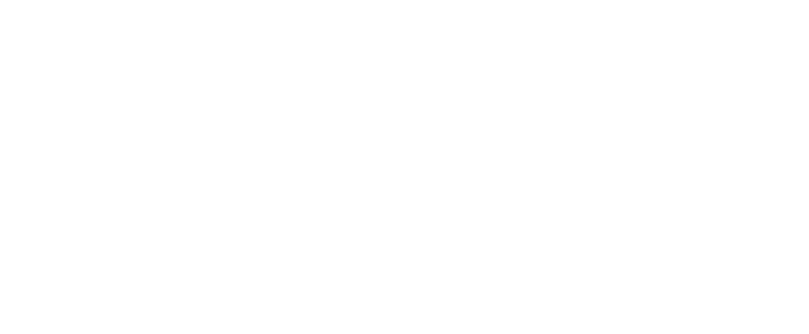
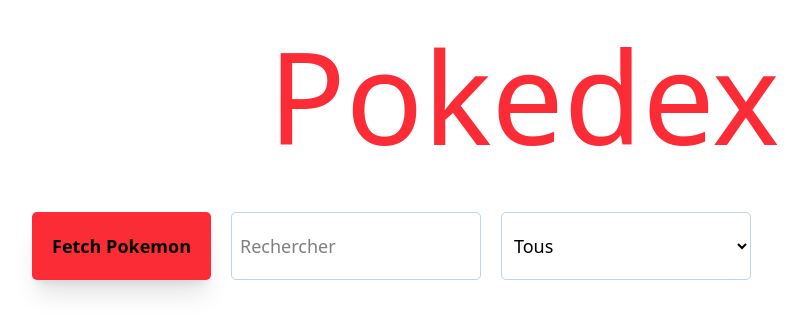
Before and after one commit to nota2k/pokedex-vue, a Vue app: page /pokemon/1 in a window 1280 px wide. Before the commit this address had no page. Shown: the top 334 px of the page, without its empty margins (116-925 px from the left). Built offline with nearby package versions, Linux system fonts and the light colour scheme.

Commit message:
Ajout de la vue Pokémon et mise à jour du routeur, amélioration du style CSS et ajustement des composants pour le Pokédex.

```diff
--- a/src/assets/main.css
+++ b/src/assets/main.css
@@ -23,12 +23,13 @@
   }
 
   .card {
-    background-color: rgba(251, 199, 44, 0.3);
+    /* background-color: var(--color-red-500); */
+    border: 3px solid var(--color-red-500);
     border-radius: 10px;
     padding: 10px;
-    box-shadow: -1px 3px 8px rgba(251, 44, 54, 0.3);
-    width: calc((100% / 7) - 10px);
-    min-width: 200px;
+    /* box-shadow: -1px 3px 8px rgba(251, 44, 54, 0.3); */
+    width: calc((100% / 6) - 10px);
+    min-width: 220px;
     flex-grow: 2;
   }
 }
--- a/src/components/Pokemon/PokemonListItems.vue
+++ b/src/components/Pokemon/PokemonListItems.vue
@@ -48,7 +48,7 @@
 h1 {
   font-size: 1.5em;
   font-weight: 600;
-  font-weight: 500;
+  color: var(--color-red-500)
 }
 
 h2 {
@@ -62,7 +62,7 @@
   border-radius: 5px;
   display: flex;
   flex-direction: column;
-  gap:5px;
+  gap: 5px;
 }
 
 .pokemon-img {
--- a/src/router/index.js
+++ b/src/router/index.js
@@ -1,5 +1,6 @@
 import { createRouter, createWebHistory } from 'vue-router'
 import HomeView from '../views/HomeView.vue'
+import PokemonView from '@/views/PokemonView.vue'
 
 const router = createRouter({
   history: createWebHistory(import.meta.env.BASE_URL),
@@ -8,8 +9,14 @@
       path: '/',
       name: 'home',
       component: HomeView,
+    },
+    {
+      path: '/pokemon/:id',
+      name: 'pokemon',
+      component: PokemonView,
+      props: route => ({ id: route.params.id })
     }
-  ],
+  ]
 })
 
 export default router
--- /dev/null
+++ b/src/views/PokemonView.vue
@@ -0,0 +1,28 @@
+<script setup>
+import PokemonList from "../components/Pokemon/PokemonList.vue";
+import FilterPokemon from "../components/FilterPokemon.vue";
+import { usePokemonStore } from '@/stores/pokemons';
+import { ref, computed } from "vue";
+
+const pokemons = usePokemonStore();
+
+</script>
+
+<template>
+  <div class="max-w-[80%]  m-auto">
+    <h1>Pokedex</h1>
+    <FilterPokemon />
+    <PokemonList :pokemons="pokemons" />
+  </div>
+
+</template>
+
+<style scoped>
+h1 {
+  font-size: 8em;
+  font-family: "Jacquard 12", system-ui;
+  font-weight: 400;
+  text-align: center;
+  color: var(--color-red-500)
+}
+</style>
```
